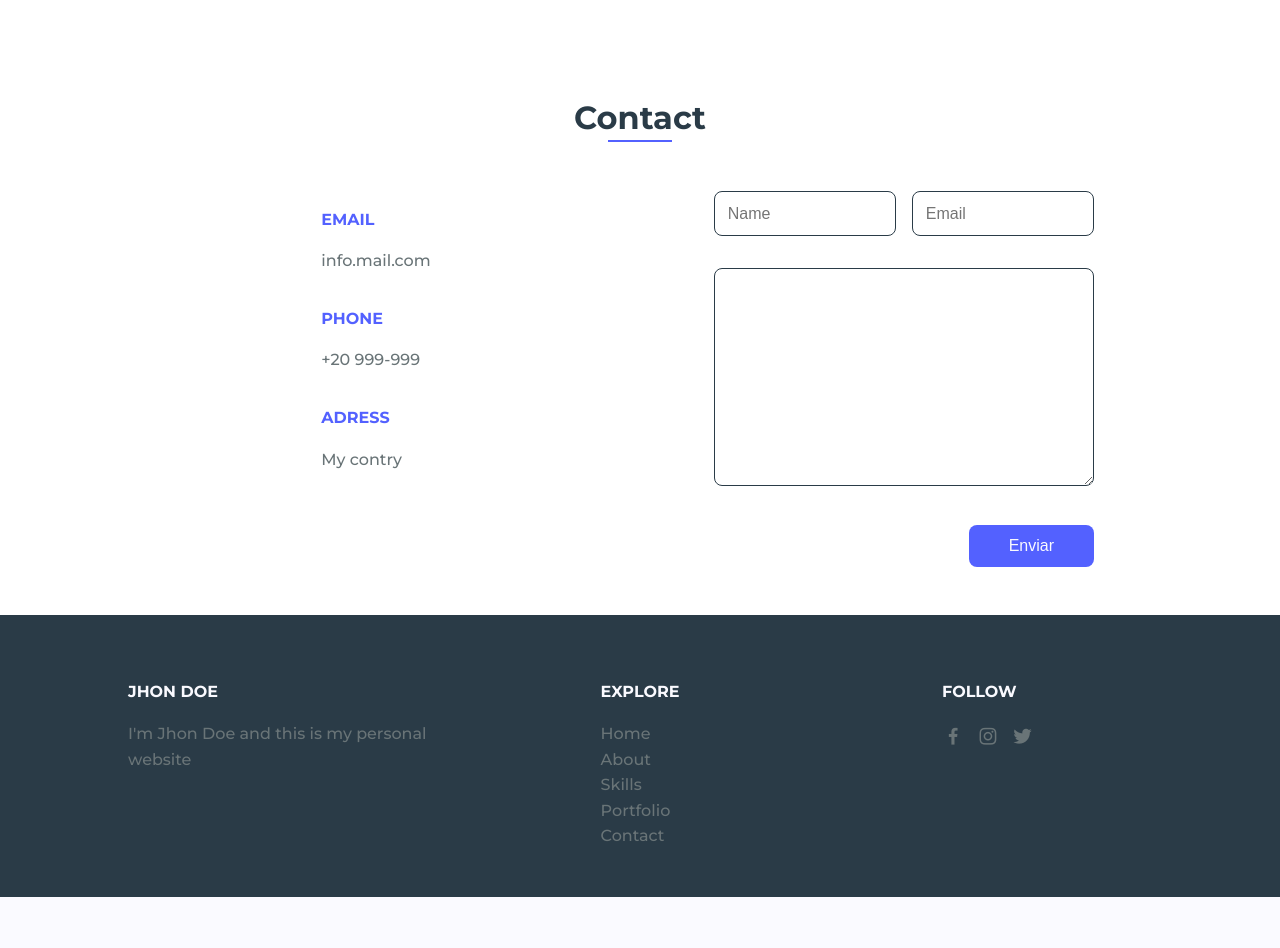
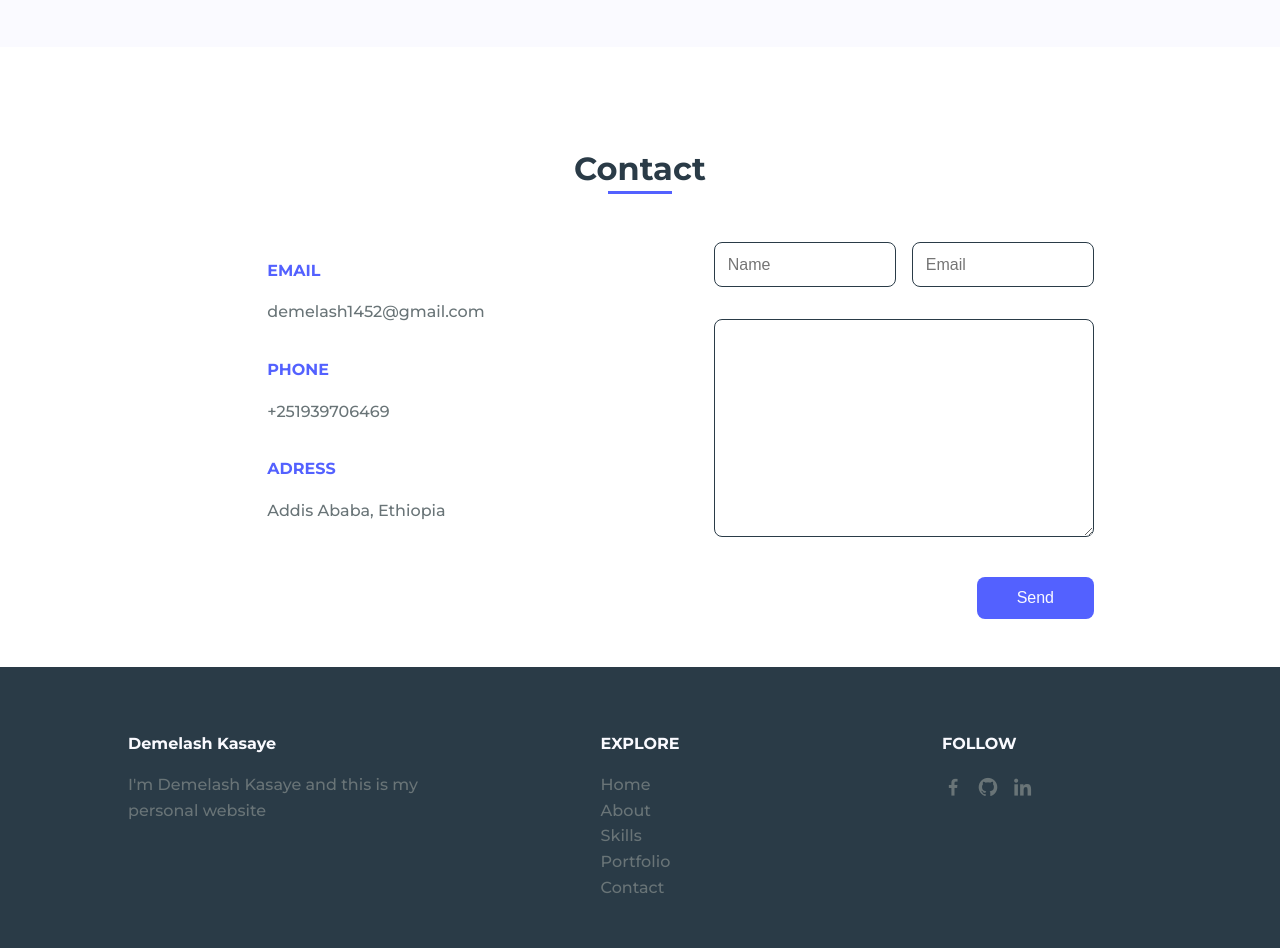
Before and after one commit to demelashk/Portfolio-with-Django-, a Django app: page / in a window 1280 px wide. Shown: the part 2608-3556 px from the top of the page. Before the commit the page ends 3505 px from the top, so only its background shows below. Run offline with Django 4.2, Linux system fonts and the light colour scheme.

Commit message:
Update index file

```diff
--- a/Demelash/templates/index.html
+++ b/Demelash/templates/index.html
@@ -11,7 +11,7 @@
     <!-- ===== BOX ICONS ===== -->
     <link href='https://cdn.jsdelivr.net/npm/boxicons@2.0.5/css/boxicons.min.css' rel='stylesheet'>
 
-    <title>Portfolio responsive complete</title>
+    <title>Demelash Portfolio</title>
 </head>
 <body>
 <!--===== HEADER =====-->
@@ -61,7 +61,7 @@
             </div>
 
             <div>
-                <h2 class="about__subtitle">I'am Demelash Kasaye</h2>
+                <h2 class="about__subtitle">I'am Demelash Kasaye, Experienced In</h2>
                 <span class="about__profession">Web designer</span>
 
                 <!--                 Static-->
@@ -70,9 +70,12 @@
 
 
                 <div class="about__social">
-                    <a href="#" class="about__social-icon"><i class='bx bxl-linkedin'></i></a>
-                    <a href="#" class="about__social-icon"><i class='bx bxl-github'></i></a>
-                    <a href="#" class="about__social-icon"><i class='bx bxl-dribbble'></i></a>
+                    <a href="https://www.facebook.com/demelash.kasaye.5/" class="footer__social"><i
+                            class='bx bxl-facebook'></i></a>
+                    <a href="https://github.com/Demelas" class="footer__social"><i class='bx bxl-github'></i></a>
+                    <a href="https://www.linkedin.com/in/demelash-kasaye-08522715b/" class="footer__social"><i
+                            class='bx bxl-linkedin'></i></a>
+
                 </div>
             </div>
         </div>
@@ -167,13 +170,13 @@
         <div class="contact__container bd-grid">
             <div class="contact__info">
                 <h3 class="contact__subtitle">EMAIL</h3>
-                <span class="contact__text">info.mail.com</span>
+                <span class="contact__text">demelash1452@gmail.com</span>
 
                 <h3 class="contact__subtitle">PHONE</h3>
-                <span class="contact__text">+20 999-999</span>
+                <span class="contact__text">+251939706469</span>
 
                 <h3 class="contact__subtitle">ADRESS</h3>
-                <span class="contact__text">My contry</span>
+                <span class="contact__text">Addis Ababa, Ethiopia</span>
             </div>
 
             <form action="" class="contact__form">
@@ -184,7 +187,7 @@
 
                 <textarea name="" id="" cols="0" rows="10" class="contact__input"></textarea>
 
-                <input type="submit" value="Enviar" class="contact__button">
+                <input type="submit" value="Send" class="contact__button">
             </form>
         </div>
     </section>
@@ -194,8 +197,8 @@
 <footer class="footer section">
     <div class="footer__container bd-grid">
         <div class="footer__data">
-            <h2 class="footer__title">JHON DOE</h2>
-            <p class="footer__text">I'm Jhon Doe and this is my personal website</p>
+            <h2 class="footer__title">Demelash Kasaye</h2>
+            <p class="footer__text">I'm Demelash Kasaye and this is my personal website</p>
         </div>
 
         <div class="footer__data">
@@ -211,9 +214,11 @@
 
         <div class="footer__data">
             <h2 class="footer__title">FOLLOW</h2>
-            <a href="#" class="footer__social"><i class='bx bxl-facebook'></i></a>
-            <a href="#" class="footer__social"><i class='bx bxl-instagram'></i></a>
-            <a href="#" class="footer__social"><i class='bx bxl-twitter'></i></a>
+            <a href="https://www.facebook.com/demelash.kasaye.5/" class="footer__social"><i class='bx bxl-facebook'></i></a>
+            <a href="https://github.com/Demelas" class="footer__social"><i class='bx bxl-github'></i></a>
+            <a href="https://www.linkedin.com/in/demelash-kasaye-08522715b/" class="footer__social"><i
+                    class='bx bxl-linkedin'></i></a>
+
         </div>
 
 
--- a/static/assets/css/styles.css
+++ b/static/assets/css/styles.css
@@ -189,7 +189,7 @@ img{
     align-self: flex-end;
     font-size: var(--big-font-size);
     color: var(--white-color);
-    line-height: .8;
+    line-height: .6;
 }
 .home__title span{
     text-shadow: 0 20px 25px rgba(0,0,0,.5);
```
